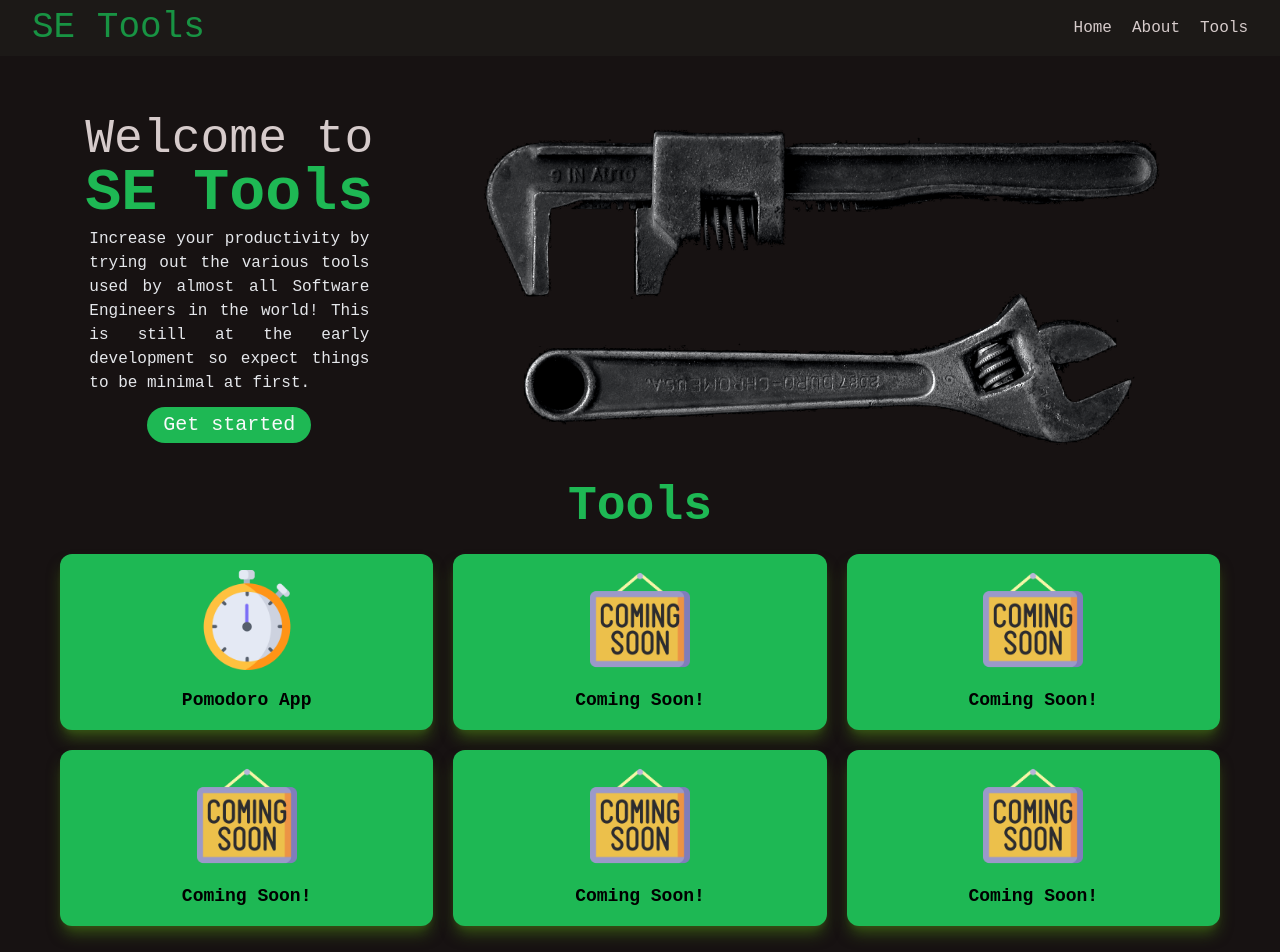
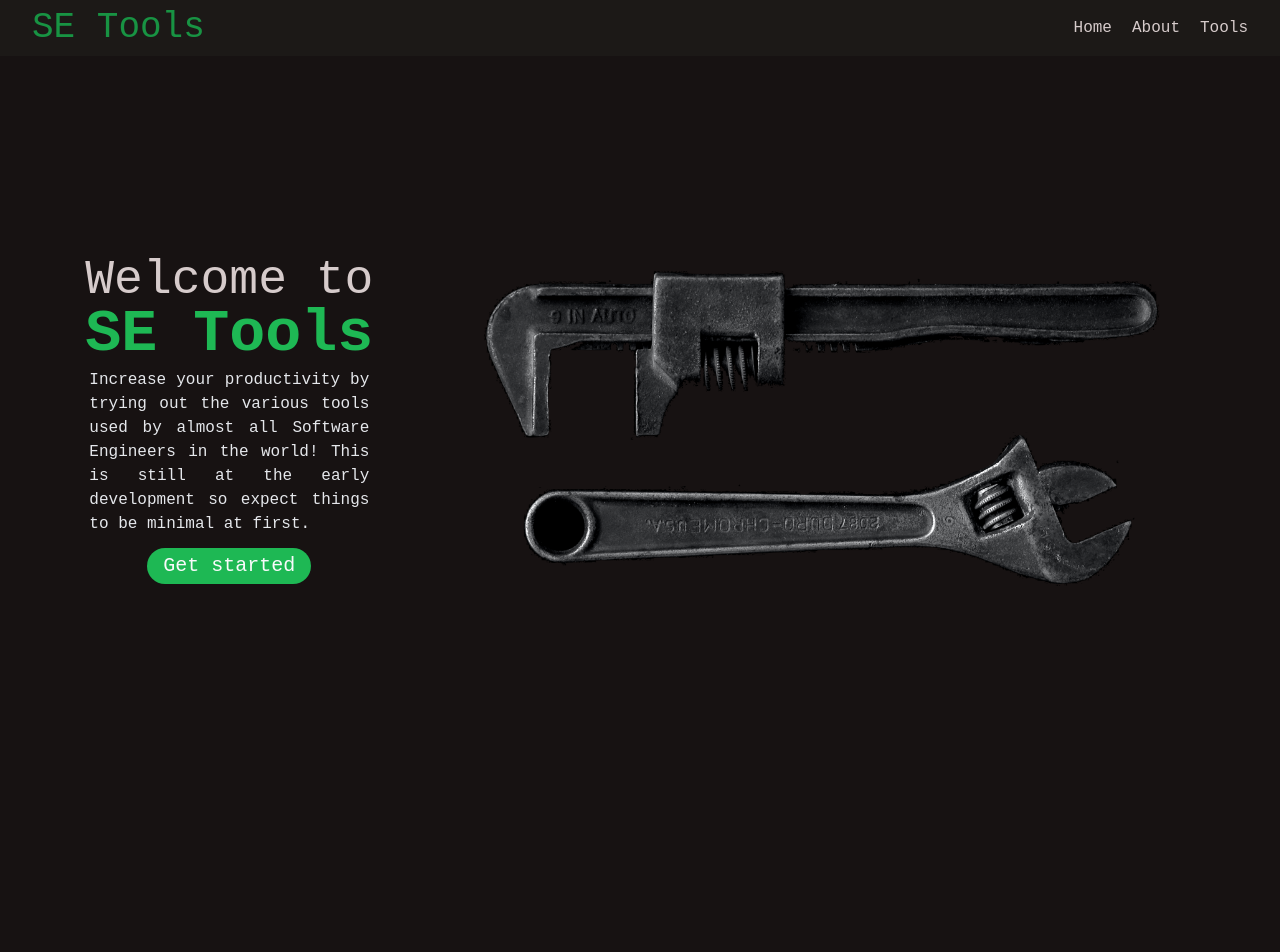
Before and after one commit to Reljod/SE-Tools, a Next.js app: page / in a window 1280 px wide. Shown: the top 952 px of the page. Built offline with nearby package versions, Linux system fonts and the light colour scheme.

Commit message:
feat: implement get started

```diff
--- a/components/Hero/Hero.tsx
+++ b/components/Hero/Hero.tsx
@@ -6,7 +6,7 @@ type Props = {}
 
 const Hero = (props: Props) => {
   return (
-	<section id='hero' className='flex flex-col-reverse items-center md:flex-row md:grid md:grid-cols-12 mt-20'>
+	<section id='hero' className='flex flex-col-reverse items-center justify-center md:flex-row md:grid md:grid-cols-12 h-screen'>
 		<div className='flex flex-col items-center justify-center md:justify-start md:col-span-4'>
 			<h1 className='text-3xl md:text-5xl'>Welcome to <br/><span className='text-primary font-bold text-4xl md:text-6xl'> SE Tools </span>
 			</h1>
--- a/pages/index.tsx
+++ b/pages/index.tsx
@@ -15,7 +15,7 @@ const Home: NextPage = () => {
       <NavBar>
         <Main id="home-page">
           <Hero/>
-          <section id="tools-grid" className='m-5'>
+          <section id="tools-grid" className='flex flex-col justify-center m-5 h-screen'>
             <h1 className="text-center text-primary font-bold text-3xl md:text-5xl"> Tools </h1>
             <div className='grid grid-cols-2 gap-5 m-4 mt-6 md:grid-cols-3'>
               <ToolsGridCard link="/tools/pomodoro" img="/images/stopwatch.png" name="Pomodoro App"/>
```
